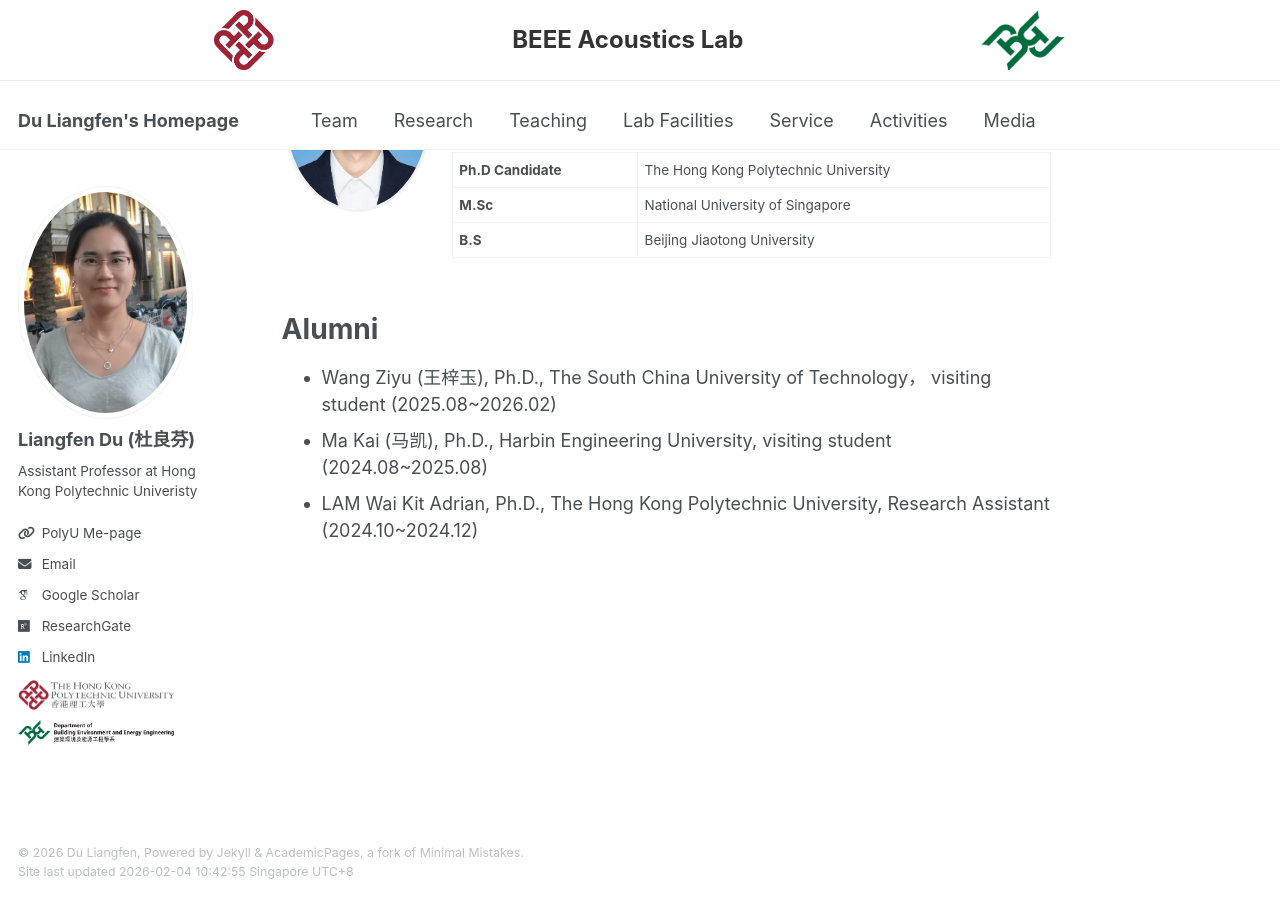
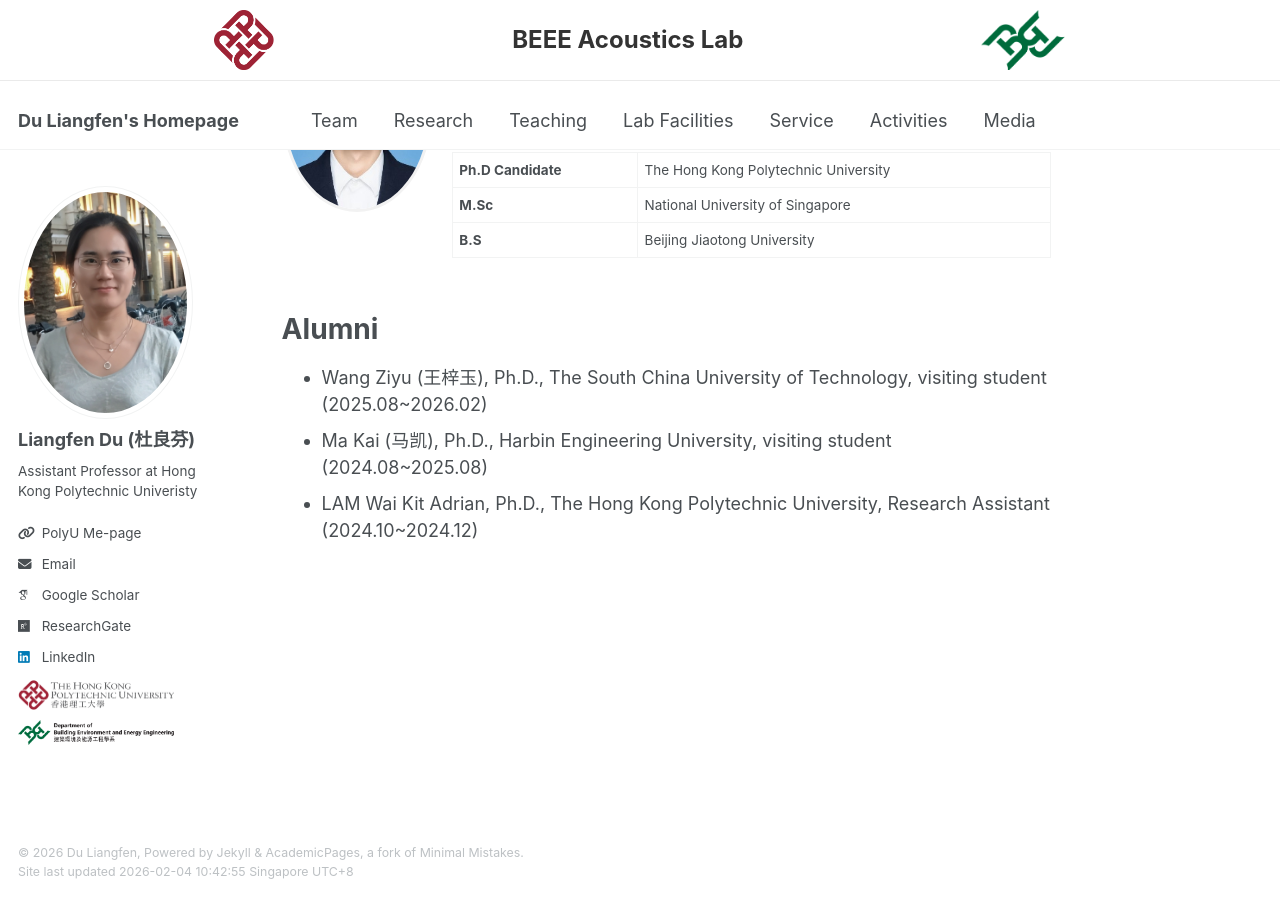
Before and after one commit to liangfen-du/liangfen-du.github.io, a Jekyll site: the page built from _pages/team.md, in a window 1280 px wide and 900 px high, scrolled down 1645 px. Built offline with Jekyll 4.4.1, drawn with Linux system fonts in a browser that asks for light colours; some web fonts are replaced.

```diff
--- a/_data/team.yml
+++ b/_data/team.yml
@@ -69,7 +69,7 @@ phd_students:
 
 alumni:
   - name: "Wang Ziyu (王梓玉)"
-    title: "Ph.D., The South China University of Technology， visiting student (2025.08~2026.02)"
+    title: "Ph.D., The South China University of Technology, visiting student (2025.08~2026.02)"
   - name: "Ma Kai (马凯)"
     title: "Ph.D., Harbin Engineering University, visiting student (2024.08~2025.08)"
   - name: "LAM Wai Kit Adrian"
```
